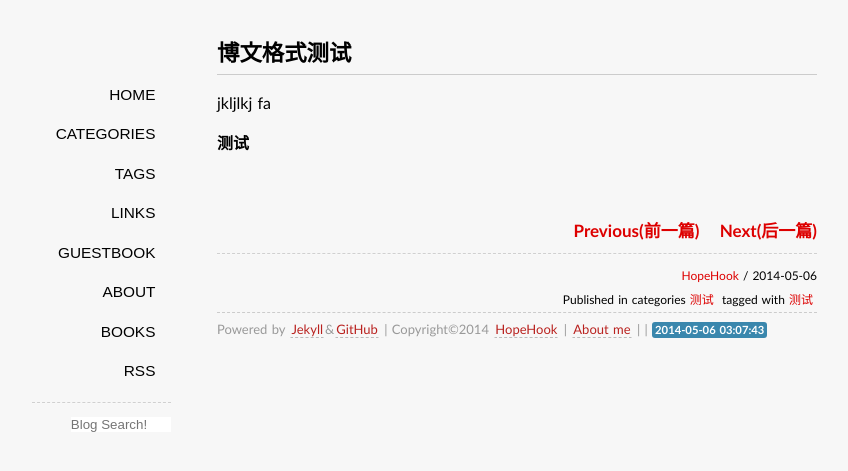
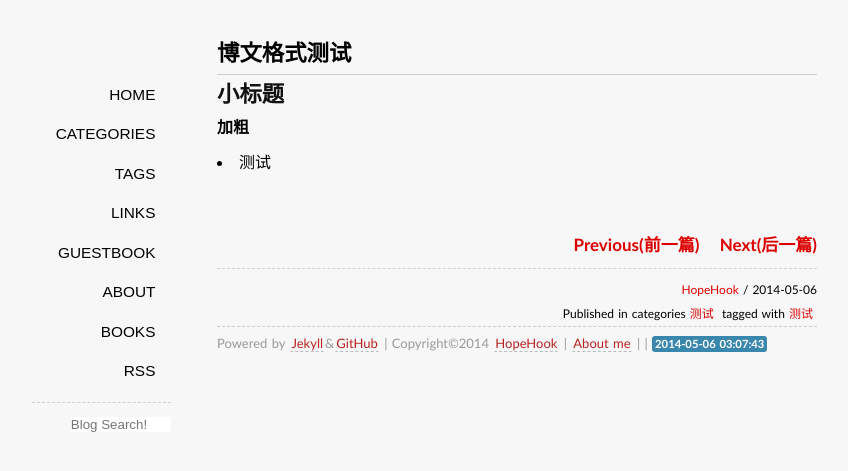
Before and after one commit to hopehook/HopeHook.com, a Jekyll site: the page built from _posts/2014-05-06-test.md, in a window 1280 px wide. Shown: the top 471 px of the page, without its empty margins (123-971 px from the left). Built offline with Jekyll 4.4.1, drawn with Linux system fonts in a browser that asks for light colours; some web fonts are replaced; Markdown is read by kramdown in place of the engine named in the settings; comment, search, counter and statistics services are not loaded.

Commit message:
Update 2014-05-06-test.md

```diff
--- a/_posts/2014-05-06-test.md
+++ b/_posts/2014-05-06-test.md
@@ -6,7 +6,9 @@
 categories: 测试
 tags: 测试
 ---
-jkljlkj
-fa
+##小标题
 
-**测试**
+**加粗**
+
+
+* 测试
```
